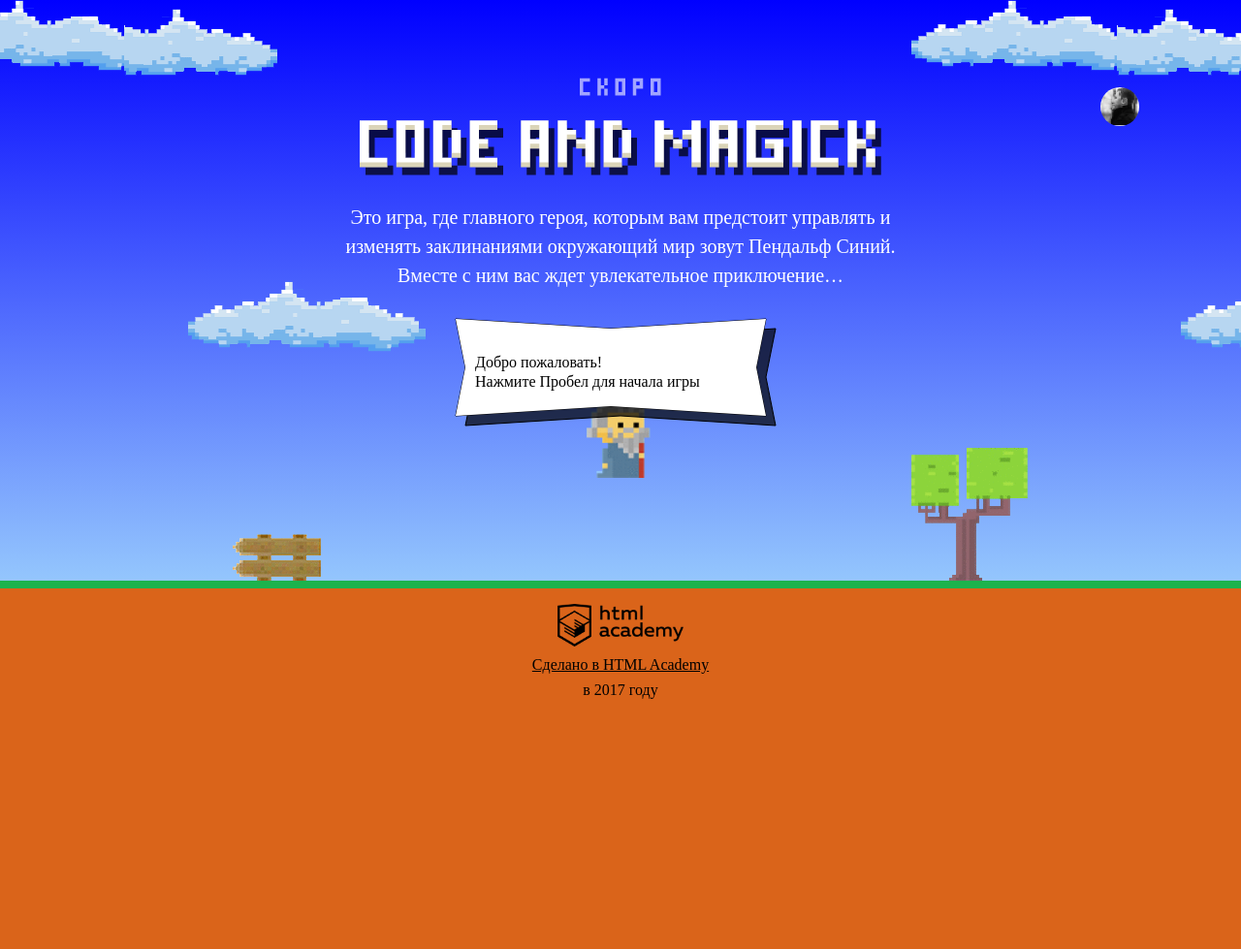
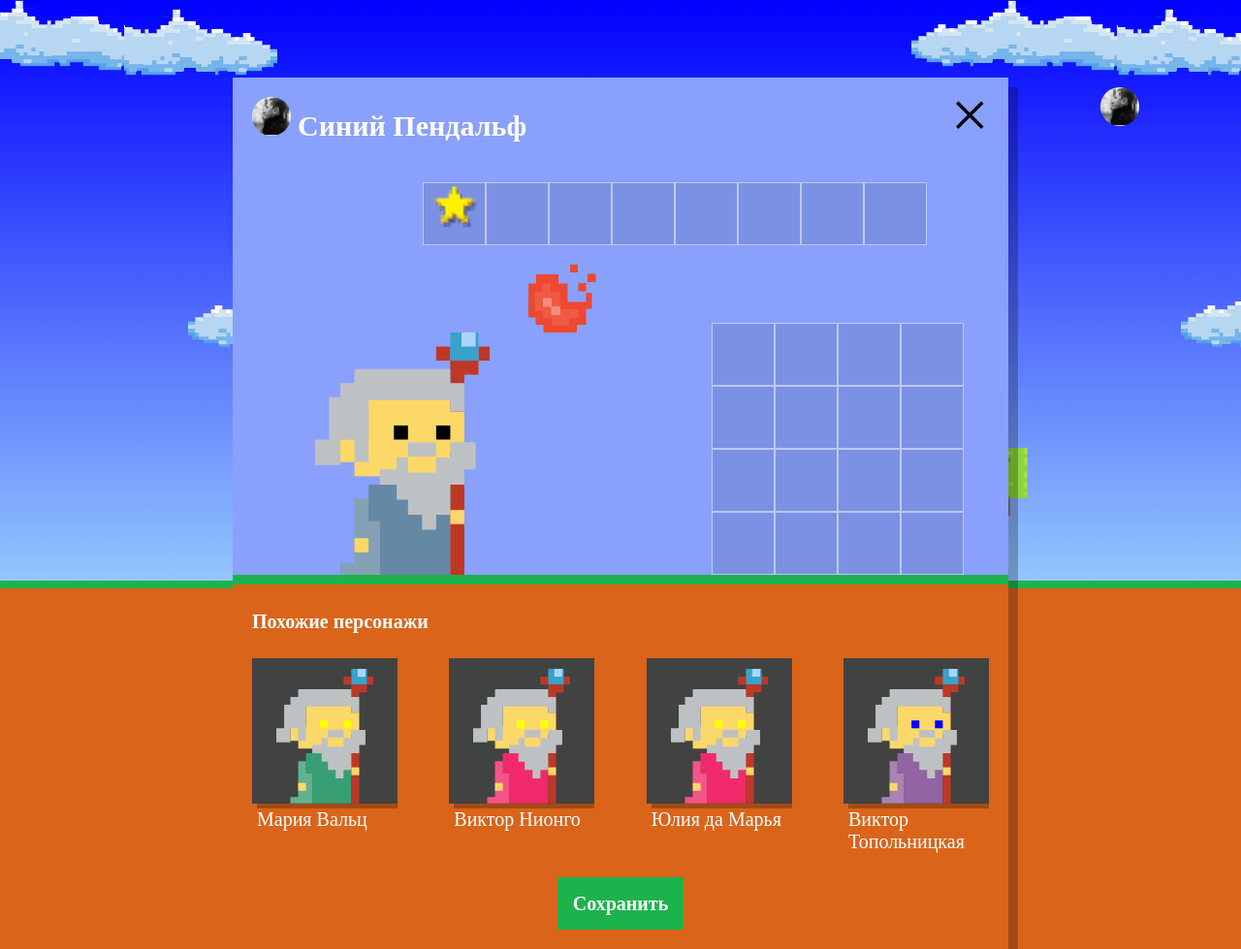
Before and after one commit to Egenie-mih/56156-code-and-magick-17, a website: page index.html in a window 1280 px wide. Shown: the whole page at 97% size. Before the commit the page ends 800 px from the top, so only its background shows below. Drawn offline with Linux system fonts and the light colour scheme; a web font is replaced by a local one.

Commit message:
Учебный проект: нас орда

```diff
--- a/index.html
+++ b/index.html
@@ -202,6 +202,7 @@
     return height / 3;
   };
 </script>
+<script src="js/setup.js"></script>
 <script src="js/stat.js"></script>
 <script src="js/game.js"></script>
 
--- /dev/null
+++ b/js/setup.js
@@ -0,0 +1,60 @@
+'use strict';
+
+var WIZARDS_NUMBER = 4;
+var WIZARD_NAMES = ['Иван', 'Хуан Себастьян', 'Мария', 'Кристоф', 'Виктор', 'Юлия', 'Люпита', 'Вашингтон'];
+var WIZARD_SECOND_NAMES = ['да Марья', 'Верон', 'Мирабелла', 'Вальц', 'Онопко', 'Топольницкая', 'Нионго', 'Ирвинг'];
+var WIZARD_COAT_COLORS = ['rgb(101, 137, 164)', 'rgb(241, 43, 107)', 'rgb(146, 100, 161)', 'rgb(56, 159, 117)', 'rgb(215, 210, 55)', 'rgb(0, 0, 0)'];
+var WIZARD_EYES_COLOR = ['black', 'red', 'blue', 'yellow', 'green'];
+var userDialog = document.querySelector('.setup');
+var similarWizard = userDialog.querySelector('.setup-similar');
+var similarWizardList = userDialog.querySelector('.setup-similar-list');
+var similarWizardTemplate = document.querySelector('#similar-wizard-template').content.querySelector('.setup-similar-item');
+
+function getRandomInteger(array) {
+  return Math.floor(Math.random() * (array.length - 1));
+}
+
+var createWizardList = function () {
+  var allWizards = [];
+
+  for (var i = 0; i < WIZARDS_NUMBER; i++) {
+    var newWizard = {};
+    var newWizardName = WIZARD_NAMES[getRandomInteger(WIZARD_NAMES)];
+    var newWizardSecondName = WIZARD_SECOND_NAMES[getRandomInteger(WIZARD_SECOND_NAMES)];
+    var newWizardCoatColor = WIZARD_COAT_COLORS[getRandomInteger(WIZARD_COAT_COLORS)];
+    var newWizardEyesColor = WIZARD_EYES_COLOR[getRandomInteger(WIZARD_EYES_COLOR)];
+
+    newWizard.name = newWizardName + ' ' + newWizardSecondName;
+    newWizard.coatColor = newWizardCoatColor;
+    newWizard.eyesColor = newWizardEyesColor;
+    allWizards.push(newWizard);
+  }
+
+  return allWizards;
+};
+
+var renderWizard = function (wizard) {
+  var wizardElement = similarWizardTemplate.cloneNode(true);
+
+  wizardElement.querySelector('.setup-similar-label').textContent = wizard.name;
+  wizardElement.querySelector('.wizard-coat').style.fill = wizard.coatColor;
+  wizardElement.querySelector('.wizard-eyes').style.fill = wizard.eyesColor;
+
+  return wizardElement;
+};
+
+var setWizards = function (allWizards) {
+  var wizardFragment = document.createDocumentFragment();
+
+  for (var i = 0; i < WIZARDS_NUMBER; i++) {
+    wizardFragment.appendChild(renderWizard(allWizards[i]));
+  }
+
+  return wizardFragment;
+};
+
+var wizardList = createWizardList();
+var wizardElement = setWizards(wizardList);
+similarWizardList.appendChild(wizardElement);
+similarWizard.classList.remove('hidden');
+userDialog.classList.remove('hidden');
```
